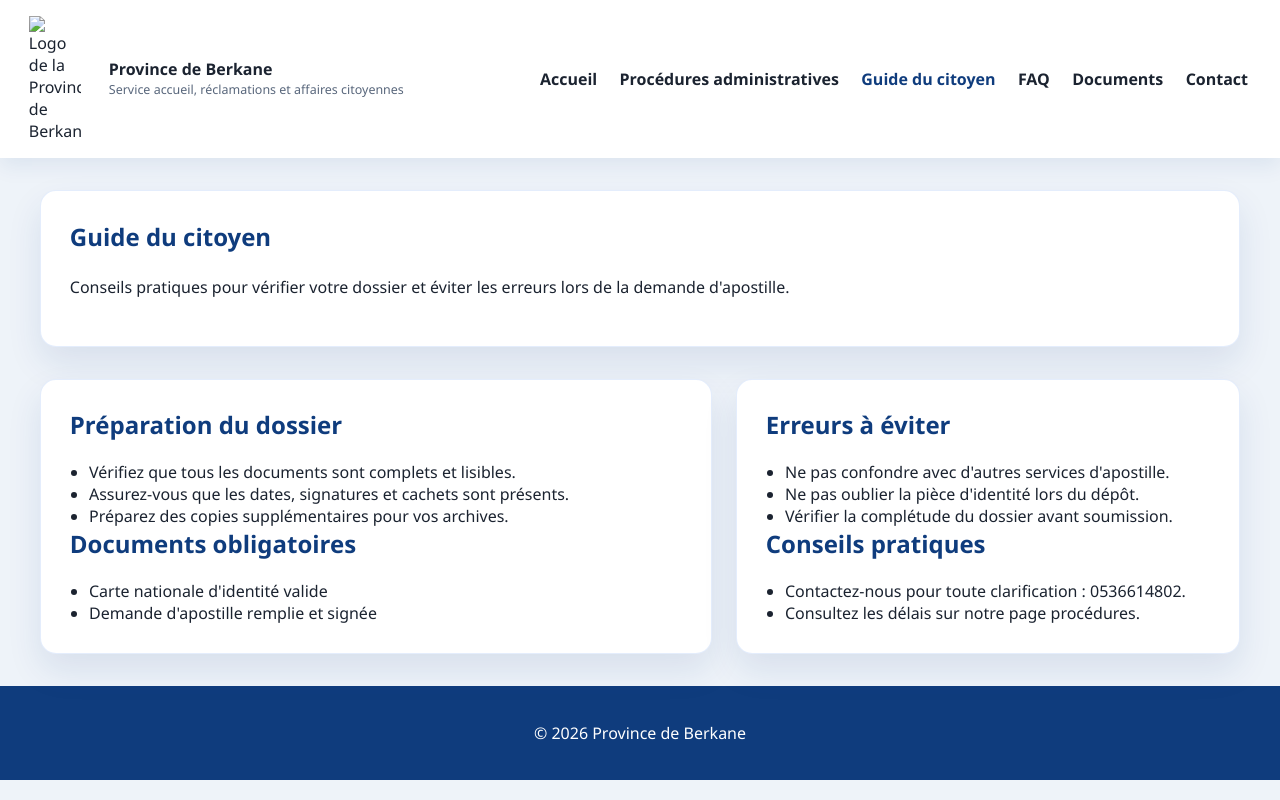
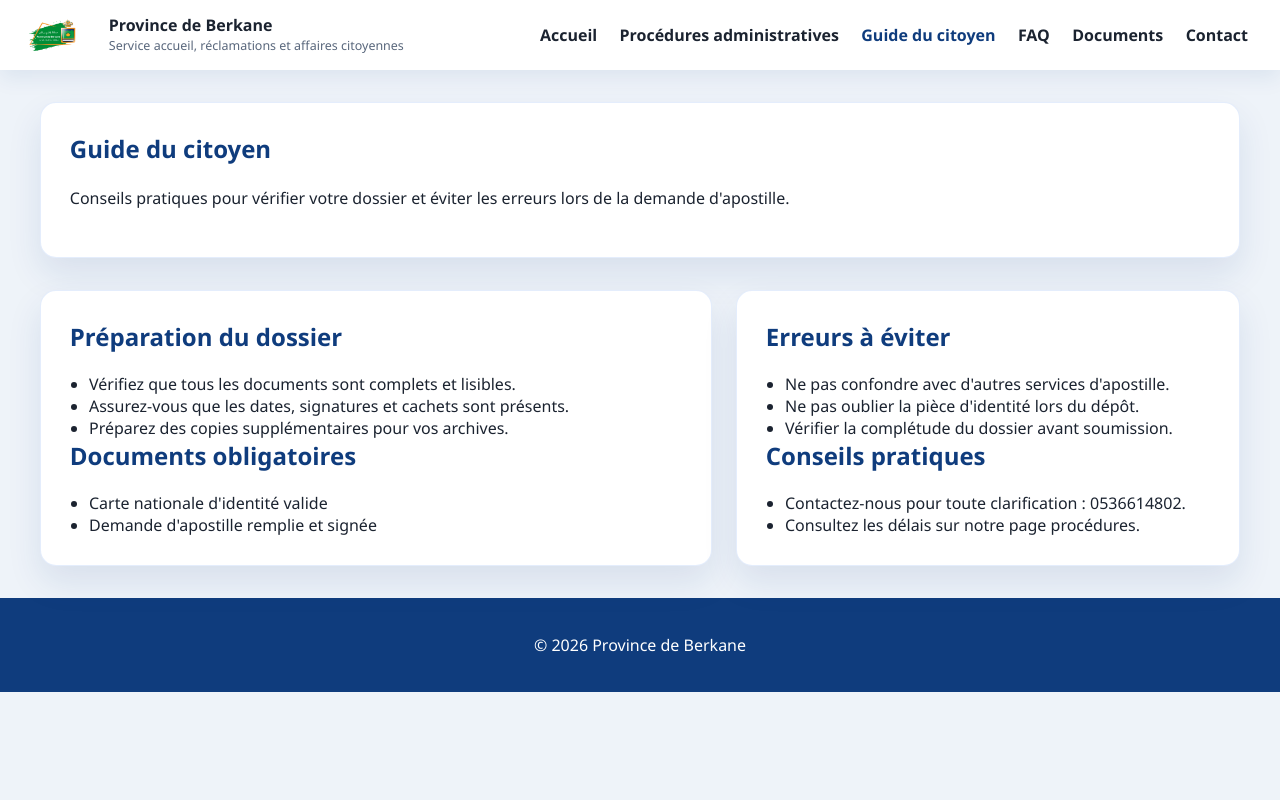
Before and after one commit to Provinceberkaneapostille/province, a plain HTML site: page guide.html in a window 1280 px wide. Drawn offline with Linux system fonts and the light colour scheme.

Commit message:
Update logo image source in guide.html

```diff
--- a/guide.html
+++ b/guide.html
@@ -8,7 +8,7 @@
 </head>
 <body>
     <div class="topbar">
-        <img src="images/berkane-logo.png" alt="Logo de la Province de Berkane" class="topbar-logo">
+        <img src="berkane-logo.png" alt="Logo de la Province de Berkane" class="topbar-logo">
         <div class="site-title">
             <strong>Province de Berkane</strong>
             <span>Service accueil, réclamations et affaires citoyennes</span>
```
